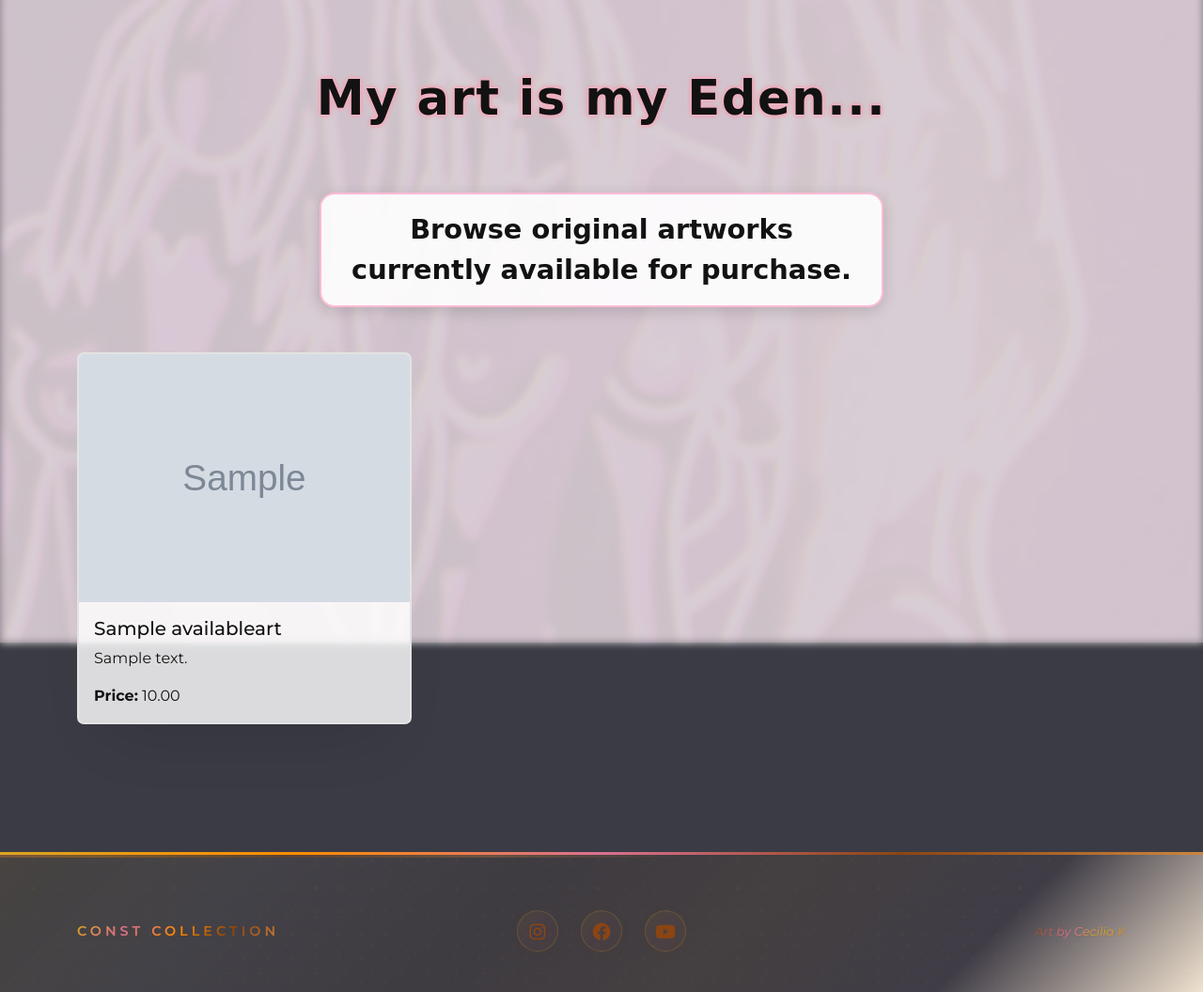
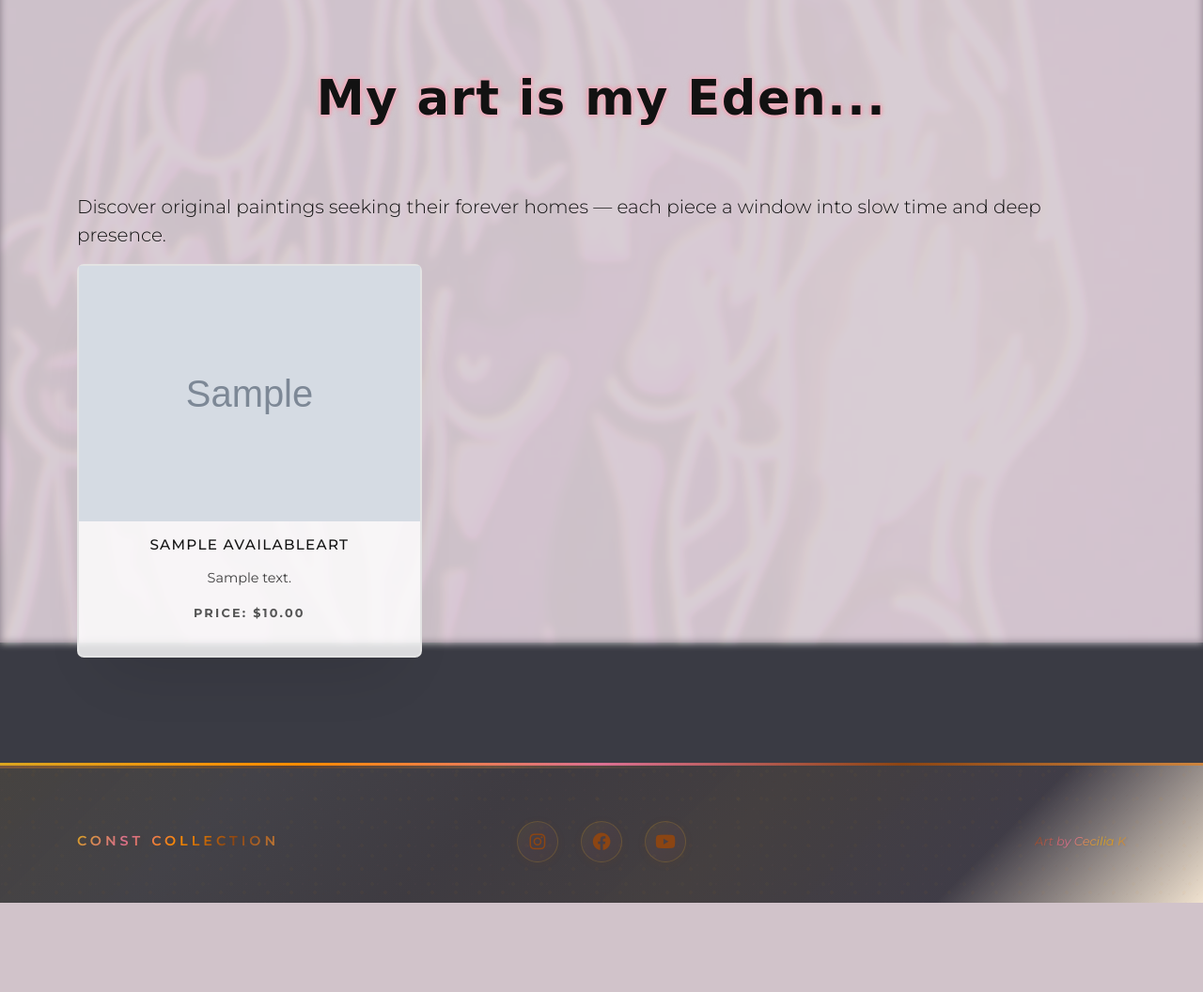
Before and after one commit to nazhameed/art-by-ck, a Django app: page /available-art/ in a window 1280 px wide. Shown: the part 116-1172 px from the top of the page at 94% size. After the commit the page ends 1077 px from the top, so only its background shows below. Run offline with Django 5.2, Linux system fonts and the light colour scheme; tables that the repository leaves empty hold one stand-in row (values such as "Sample post"); grey boxes marked "Sample" are stand-in pictures; parts of the project's set-up code (start-up, migrations or seed data) failed here and were passed over; some web fonts are replaced.

Commit message:
feat: add more artwork to available art, update page layout and improve text readability for better user experience

```diff
--- a/templates/available_art.html
+++ b/templates/available_art.html
@@ -6,18 +6,24 @@
   <div class="gallery-quote cedarville-cursive-regular">
     My art is my Eden...
   </div>
-  <p class="lead cedarville-cursive-regular">Browse original artworks currently available for purchase.</p>
-  <div class="row">
+  <p class="lead available-art-subtitle">Discover original paintings seeking their forever homes — each piece a window into slow time and deep presence.</p>
+  <div class="row gx-2 gy-4">
     {% for art in available_arts %}
-      <div class="col-md-4 mb-4">
-        <div class="card h-100 gallery-card">
-          <img src="{{ art.image.url }}" class="card-img-top" alt="{{ art.title }}">
-          <div class="card-body">
-            <h5 class="card-title">{{ art.title }}</h5>
-            <p class="card-text">{{ art.description }}</p>
-            {% if art.price %}<p class="card-text"><strong>Price:</strong> {{ art.price }}</p>{% endif %}
+      <div class="col-lg-4 col-md-6 col-sm-12">
+        <article class="gallery-card available-art-card" tabindex="0">
+          <figure>
+            <img src="{{ art.image.url }}" alt="{{ art.title }}" loading="lazy" decoding="async">
+          </figure>
+          <div class="gallery-card-body">
+            <h3 class="gallery-card-title">{{ art.title }}</h3>
+            {% if art.description %}
+              <p class="gallery-card-description">{{ art.description }}</p>
+            {% endif %}
+            {% if art.price %}
+              <p class="gallery-card-meta"><strong>Price: ${{ art.price }}</strong></p>
+            {% endif %}
           </div>
-        </div>
+        </article>
       </div>
     {% empty %}
       <p class="text-center">No available art at the moment.</p>
```
